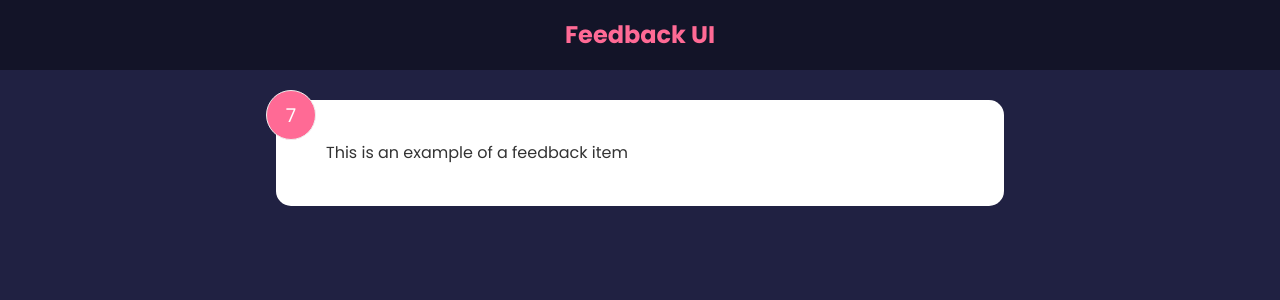
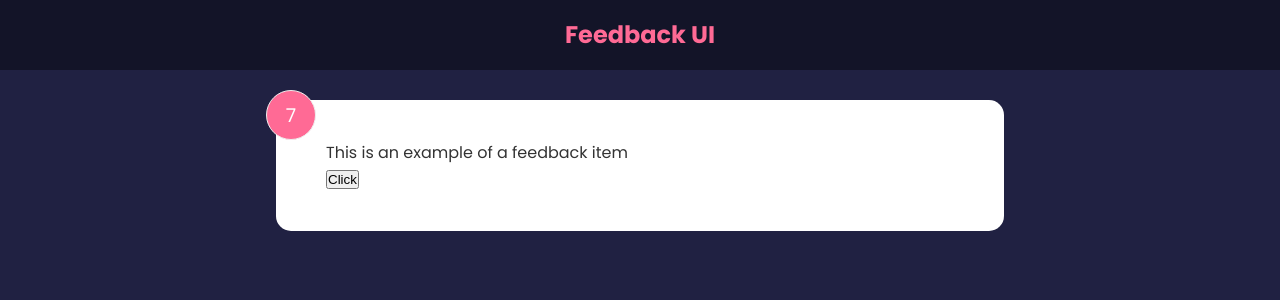
Before and after one commit to Annie-Huang/feedback-app, a React (Create React App) app: page / in a window 1280 px wide. Shown: the top 300 px of the page. Built offline with nearby package versions, Linux system fonts and the light colour scheme; the HTML template or start-up script is replaced by a standard one.

Commit message:
Show how to set state and also access prev state value.

```diff
--- a/src/components/FeedbackItem.jsx
+++ b/src/components/FeedbackItem.jsx
@@ -4,10 +4,19 @@ const FeedbackItem = () => {
   const [rating, setRating] = useState(7);
   const [text, setText] = useState('This is an example of a feedback item');
 
+  const handleClick = () => {
+    // setRating(10);
+    setRating((prev) => {
+      console.log(prev);
+      return prev + 1;
+    });
+  };
+
   return (
     <div className='card'>
       <div className='num-display'>{rating}</div>
       <div className='text-display'>{text}</div>
+      <button onClick={handleClick}>Click</button>
     </div>
   );
 };
```
Also changed, not shown: Note.txt.
